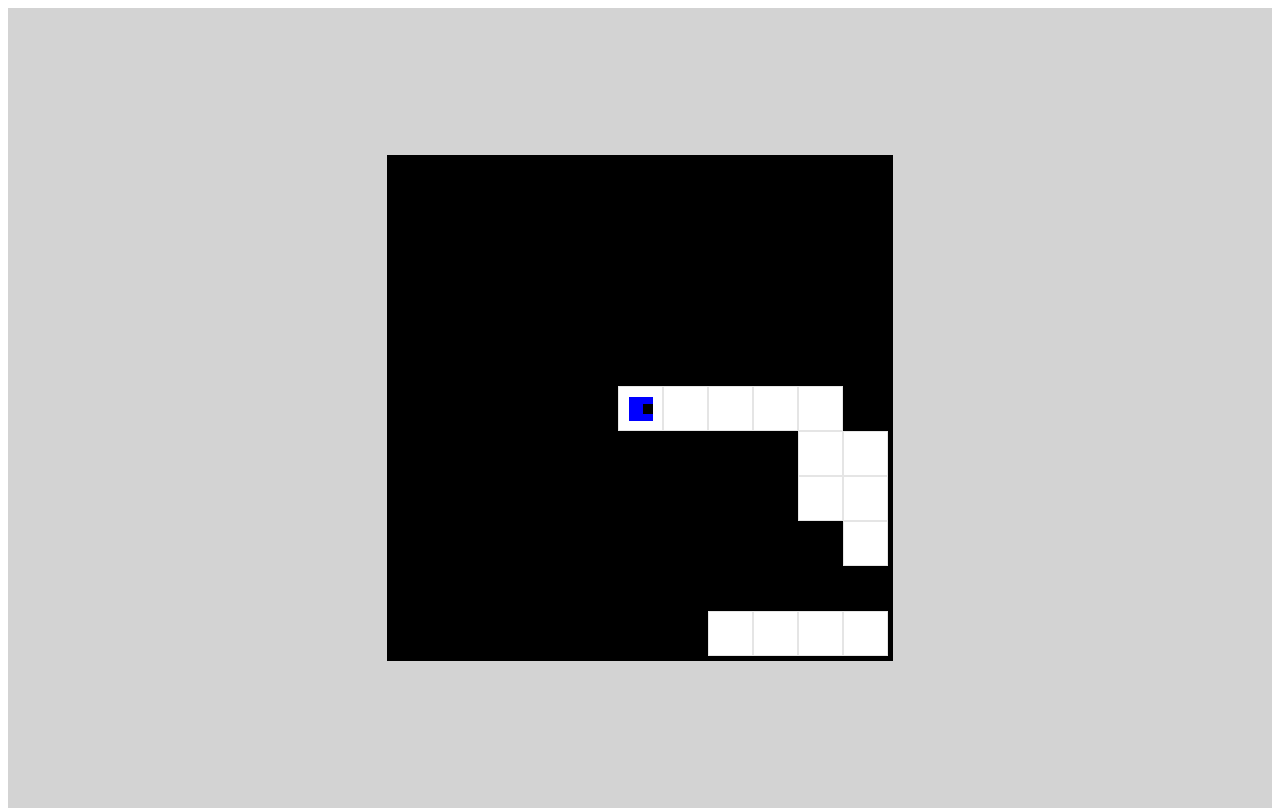
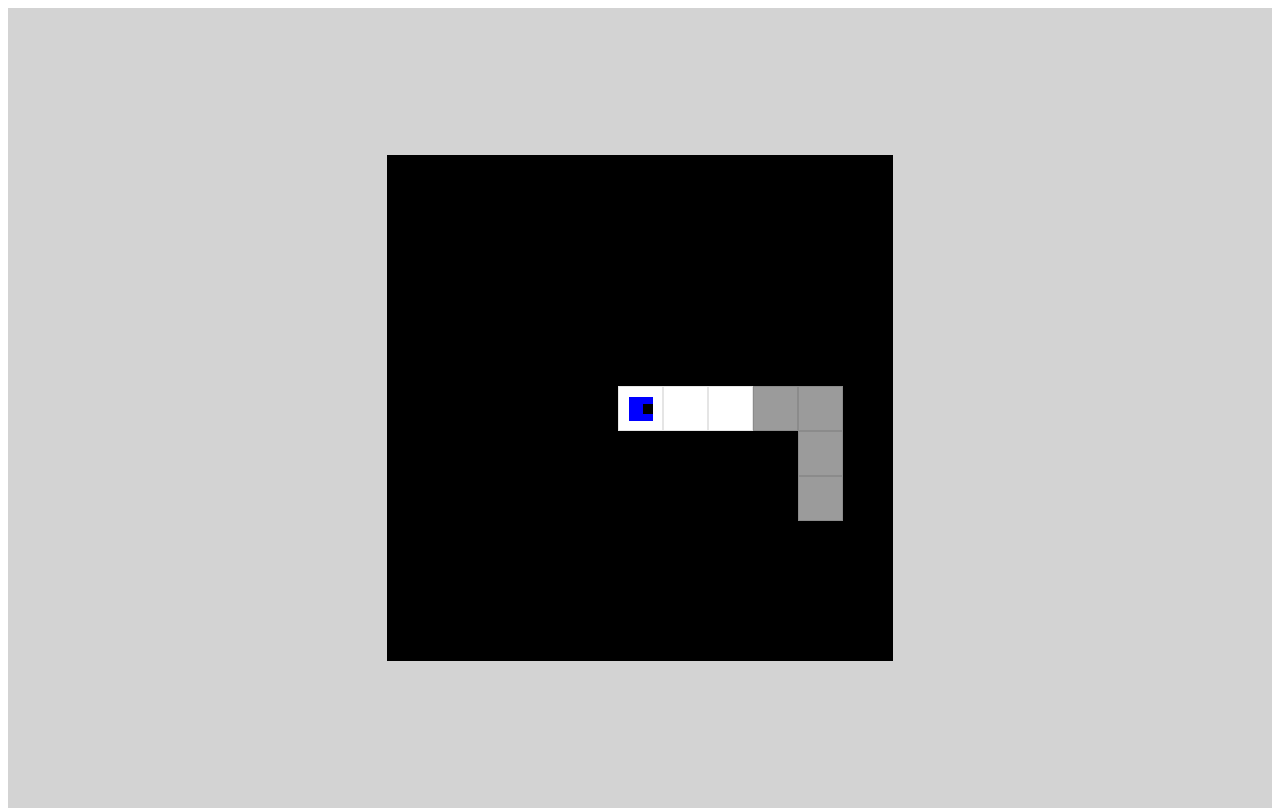
Before and after one commit to TimAstier/react-roguelike, a React (Create React App) app: page / in a window 1280 px wide. Built offline with nearby package versions, Linux system fonts and the light colour scheme.

Commit message:
First implementation of fogOfWar

```diff
--- a/src/components/Cell.tsx
+++ b/src/components/Cell.tsx
@@ -4,7 +4,15 @@ import styled from 'styled-components';
 import { CELL_WIDTH_IN_PIXELS } from '../constants/config';
 import { CellContent, CellTile } from '../typings/cell';
 import { MoveDirection } from '../typings/moveDirection';
+import { Visibility } from '../typings/visibility';
+import { lightenDarkenColor } from '../utils/ligntenDarkenColor';
 import { Player } from './Player';
+
+const mapVisibilityToModifier: { [key in Visibility]: number } = {
+  clear: 0,
+  dim: -100,
+  dark: -300,
+};
 
 interface StylingProps {
   backgroundColor: string;
@@ -26,9 +34,16 @@ interface Props {
   moveDirection: MoveDirection;
   tile: CellTile;
   shouldPlayerAnimate: boolean;
+  visibility: Visibility;
 }
 
-const Cell: React.FC<Props> = ({ content, moveDirection, tile, shouldPlayerAnimate }) => {
+const Cell: React.FC<Props> = ({
+  content,
+  moveDirection,
+  tile,
+  shouldPlayerAnimate,
+  visibility,
+}) => {
   const renderContent = () => {
     if (content === 'Player') {
       return <Player moveDirection={moveDirection} shouldPlayerAnimate={shouldPlayerAnimate} />;
@@ -36,7 +51,10 @@ const Cell: React.FC<Props> = ({ content, moveDirection, tile, shouldPlayerAnima
     return null;
   };
 
-  const backgroundColor = tile === ' ' ? 'white' : 'black';
+  const visibilityModifier = mapVisibilityToModifier[visibility];
+
+  const backgroundColor =
+    tile === ' ' ? lightenDarkenColor('#ffffff', visibilityModifier) : 'rgb(0,0,0,1)';
 
   return <Wrapper backgroundColor={backgroundColor}>{renderContent()}</Wrapper>;
 };
--- a/src/components/Game.tsx
+++ b/src/components/Game.tsx
@@ -72,6 +72,7 @@ export const Game: React.FC = () => {
     return state.currentMap ? (
       <Map
         playerPosition={state.playerPosition}
+        fogOfWar={true}
         moveDirection={state.moveDirection}
         tiles={state.currentMap}
         shouldPlayerAnimate={state.shouldPlayerAnimate}
--- a/src/components/Map.tsx
+++ b/src/components/Map.tsx
@@ -6,6 +6,7 @@ import { CELL_WIDTH_IN_PIXELS, GRID_HEIGHT, GRID_WIDTH } from '../constants/conf
 import { CellData, CellTile } from '../typings/cell';
 import { MoveDirection } from '../typings/moveDirection';
 import { Position } from '../typings/position';
+import { getVisibility } from '../utils/getVisibility';
 import Cell from './Cell';
 
 interface StylingProps {
@@ -29,11 +30,18 @@ const Wrapper = styled.div`
 interface Props {
   moveDirection: MoveDirection;
   playerPosition: Position;
+  fogOfWar: boolean;
   tiles: CellTile[][];
   shouldPlayerAnimate: boolean;
 }
 
-const Map: React.FC<Props> = ({ moveDirection, playerPosition, tiles, shouldPlayerAnimate }) => {
+const Map: React.FC<Props> = ({
+  moveDirection,
+  playerPosition,
+  fogOfWar,
+  tiles,
+  shouldPlayerAnimate,
+}) => {
   const createMapContent = () => {
     const mapContent: CellData[][] = [];
     for (let i = 0; i < GRID_WIDTH; i += 1) {
@@ -53,8 +61,10 @@ const Map: React.FC<Props> = ({ moveDirection, playerPosition, tiles, shouldPlay
     return createMapContent().map((row, posX) => {
       return row.map((column, posY) => {
         const position = `${posX}-${posY}`;
+        const visibility = fogOfWar ? getVisibility({ posX, posY, playerPosition }) : 'clear';
         return (
           <Cell
+            visibility={visibility}
             key={position}
             content={column.content}
             moveDirection={moveDirection}
--- /dev/null
+++ b/src/typings/visibility.ts
@@ -0,0 +1 @@
+export type Visibility = 'clear' | 'dim' | 'dark';
--- /dev/null
+++ b/src/utils/getVisibility.ts
@@ -0,0 +1,30 @@
+import { Position } from '../typings/position';
+import { Visibility } from '../typings/visibility';
+
+interface Options {
+  posX: number;
+  posY: number;
+  playerPosition: Position;
+}
+
+export const getVisibility = ({ posX, posY, playerPosition }: Options): Visibility => {
+  const [playerX, playerY] = playerPosition;
+
+  if (Math.abs(playerX - posX) === 2 && Math.abs(playerY - posY) === 2) {
+    return 'dim';
+  }
+
+  if (Math.abs(playerX - posX) <= 2 && Math.abs(playerY - posY) <= 2) {
+    return 'clear';
+  }
+
+  if (Math.abs(playerX - posX) === 4 && Math.abs(playerY - posY) === 4) {
+    return 'dark';
+  }
+
+  if (Math.abs(playerX - posX) <= 4 && Math.abs(playerY - posY) <= 4) {
+    return 'dim';
+  }
+
+  return 'dark';
+};
--- /dev/null
+++ b/src/utils/ligntenDarkenColor.ts
@@ -0,0 +1,33 @@
+// From: https://css-tricks.com/snippets/javascript/lighten-darken-color/
+
+export const lightenDarkenColor = (col: string, amt: number): string => {
+  let usePound = false;
+
+  if (amt === -300) {
+    return '#000000';
+  }
+
+  if (col[0] === '#') {
+    col = col.slice(1);
+    usePound = true;
+  }
+
+  const num = parseInt(col, 16);
+
+  let r = (num >> 16) + amt;
+
+  if (r > 255) r = 255;
+  else if (r < 0) r = 0;
+
+  let b = ((num >> 8) & 0x00ff) + amt;
+
+  if (b > 255) b = 255;
+  else if (b < 0) b = 0;
+
+  let g = (num & 0x0000ff) + amt;
+
+  if (g > 255) g = 255;
+  else if (g < 0) g = 0;
+
+  return (usePound ? '#' : '') + (g | (b << 8) | (r << 16)).toString(16);
+};
```
Also changed, not shown: 1 other file (tests, documents, lock files or other folders).
